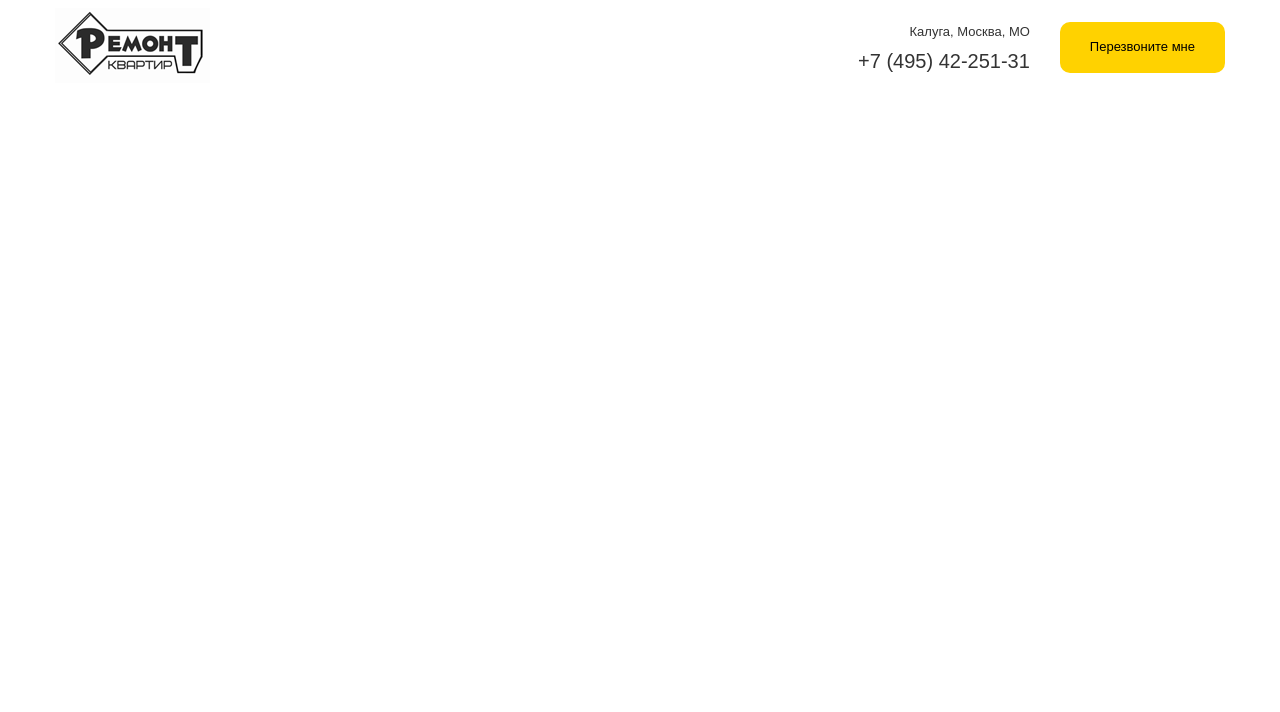
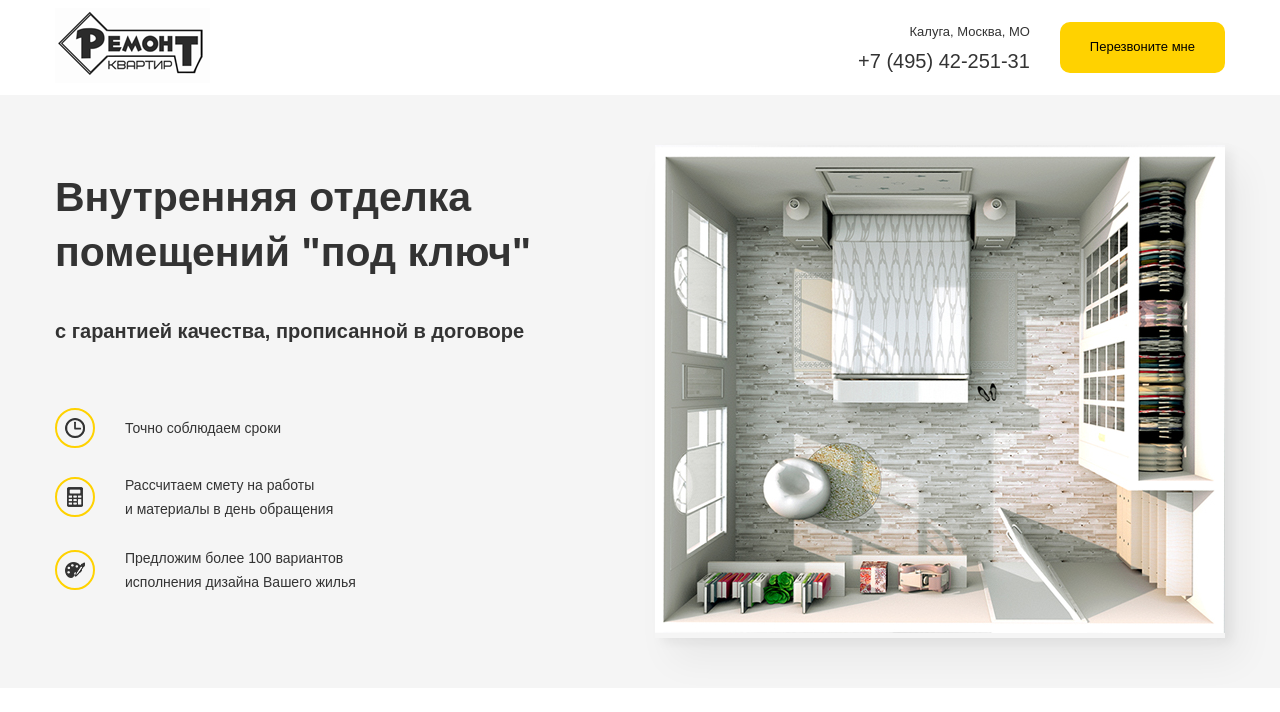
Before and after one commit to kovgansergey/homework14-required, a plain HTML site: page src/index.html in a window 1280 px wide. Drawn offline with Linux system fonts and the light colour scheme.

Commit message:
сверстал главную секцию. Выровнял в Pixel Perfect

```diff
--- a/src/index.html
+++ b/src/index.html
@@ -8,13 +8,14 @@
 	<link rel="stylesheet" href="css/style.css">
 </head>
 <body>
+	<!-- Навигационная панель -->
 	<nav class="navbar">
 		<div class="container">
 			<div class="navbar-wrap">
 				<div class="navbar__logo">
-					<img src="img/logo.png" alt="logo"
-					srcset="img/logo.png 155w,
-					        img/logo-mobile.png 91w"
+					<img src="img/navbar/logo.png" alt="logo"
+					srcset="img/navbar/logo.png 155w,
+					        img/navbar/logo-mobile.png 91w"
 					sizes="(min-width: 567px) 155px,
 					       (max-width: 566px) 91px">
 				</div>
@@ -33,5 +34,45 @@
 		<!-- /.container -->
 	</nav>
 	<!-- /.navbar -->
+
+	<!-- Заглавная секция -->
+	<header class="header">
+		<div class="container">
+			<div class="header-wrap">
+				<div class="header-description">
+					<h1 class="header-description__title">Внутренняя отделка помещений "под ключ"</h1>
+					<p class="header-description__subtitle">с гарантией качества, прописанной в договоре</p>
+					<ul class="header-list">
+						<li class="header-list__item">
+							<div class="header-list__img">
+								<img src="img/header/icon-1.png" alt="clock">
+							</div>
+							<p class="header-list__text">Точно соблюдаем сроки</p>
+						</li>
+						<li class="header-list__item">
+							<div class="header-list__img">
+								<img src="img/header/icon-2.png" alt="calculator">
+							</div>
+							<p class="header-list__text">Рассчитаем смету на работы<br>и материалы в день обращения</p>
+						</li>
+						<li class="header-list__item">
+							<div class="header-list__img">
+								<img src="img/header/icon-3.png" alt="paint-board">
+							</div>
+							<p class="header-list__text">Предложим более 100 вариантов<br>исполнения дизайна Вашего жилья</p>
+						</li>
+					</ul>
+				</div>
+				<!-- /.header-description -->
+				<div class="header-img">
+					<img src="img/header/header-img.jpg" alt="Комната">
+				</div>
+				<!-- /.header-img -->
+			</div>
+			<!-- /.header-wrap -->
+		</div>
+		<!-- /.container -->
+	</header>
+	<!-- /.header -->
 </body>
 </html>
--- /dev/null
+++ b/src/sass/blocks/_header.sass
@@ -0,0 +1,43 @@
+.header
+	background-color: #f5f5f5
+	padding: 50px 0
+	&-wrap
+		display: flex
+		justify-content: space-between
+	&-description
+		max-width: 480px
+		&__title
+			margin-top: 25px
+			margin-bottom: 40px
+			font-size: 41px
+			font-weight: 700
+			line-height: 55px
+		&__subtitle
+			margin: 0
+			font-size: 20px
+			font-weight: 700
+	&-list
+		margin-top: 65px
+		padding: 0
+		list-style: none
+		&__item
+			display: flex
+			align-items: center
+			margin-bottom: 25px
+		&__img
+			display: flex
+			justify-content: center
+			align-items: center
+			margin-right: 30px
+			padding: 8px
+			width: 20px
+			height: 20px
+			border: 2px solid $main-color
+			border-radius: 50%
+		&__text
+			margin: 0
+			font-size: 14px
+			font-weight: 400
+			line-height: 24px
+	&-img
+		box-shadow: 7px 5px 10px rgba(0, 0, 0, 0.05), 16px 22px 35px rgba(0, 0, 0, 0.05)
--- a/src/sass/style.sass
+++ b/src/sass/style.sass
@@ -1,6 +1,8 @@
 @import "colors"
 @import "interface"
-// Импорт стилей шапки
+// Навигационная панель
 @import "blocks/navbar"
-// Импорт стилей медиа-запросов
+// Заглавная секция
+@import "blocks/header"
+// Медиа-запросы
 @import "media"
```
Also changed, not shown: src/css/style.css, src/img/header/header-img.jpg (added), src/img/header/icon-1.png (added), src/img/header/icon-2.png (added), src/img/header/icon-3.png (added), src/img/navbar/logo-mobile.png (renamed from src/img/logo-mobile.png), src/img/navbar/logo.png (renamed from src/img/logo.png).
